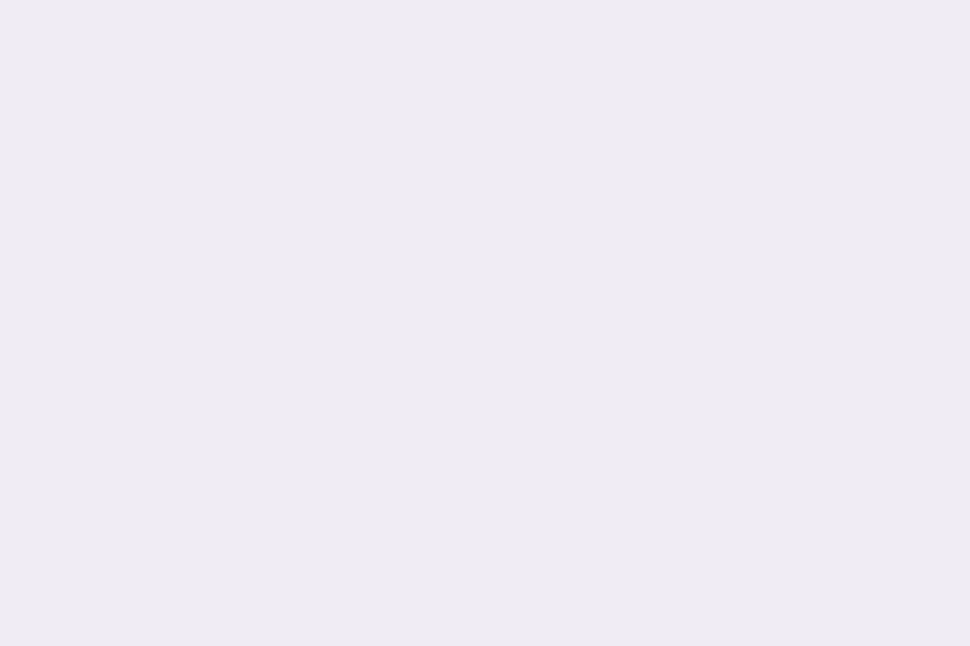
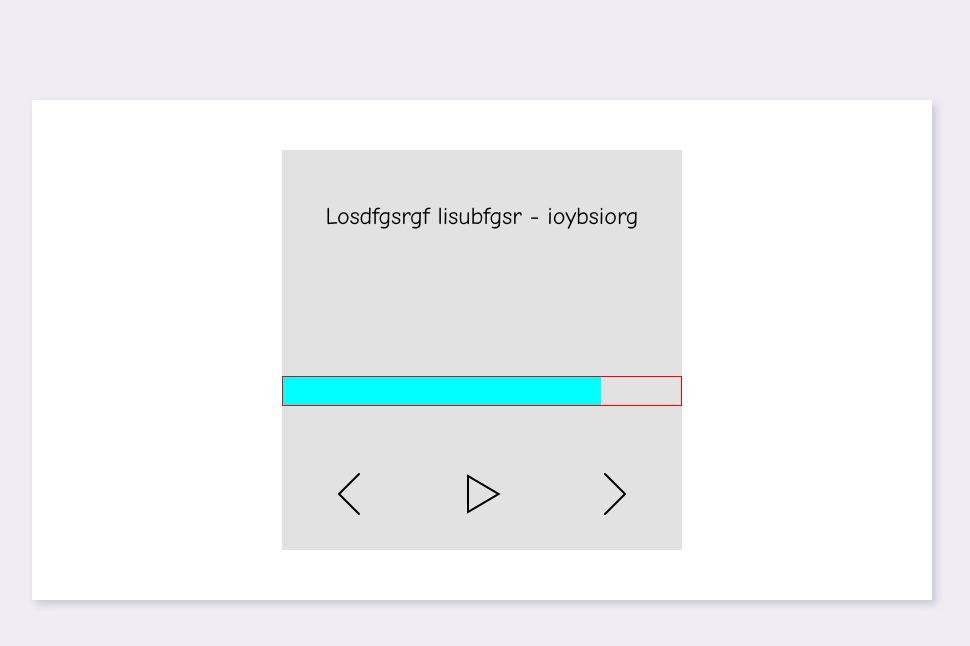
Before and after one commit to Yury-Odinson/audioHub, a plain HTML site: page index.html in a window 1280 px wide. Shown: the whole page, without its empty margins (158-1128 px from the left). Drawn offline with Linux system fonts and the light colour scheme.

Commit message:
feat: simple styles

```diff
--- a/index.html
+++ b/index.html
@@ -16,6 +16,25 @@
 </head>
 
 <body>
+    <div class="wrapper">
+        <div class="player">
+            <span class="player-song__title">Losdfgsrgf lisubfgsr - ioybsiorg</span>
+
+            <div class="player-song__image"></div>
+
+            <div class="player-progressBar">
+                <div class="progress"></div>
+            </div>
+
+            <div class="player-settings">
+                <button class="player-settings__back"></button>
+                <button class="player-settings__play"></button>
+                <button class="player-settings__next"></button>
+            </div>
+
+
+        </div>
+    </div>
 
     <script type="module" src="./src/js/index.js"></script>
 </body>
--- a/src/index.css
+++ b/src/index.css
@@ -0,0 +1,76 @@
+.wrapper {
+    display: flex;
+    justify-content: center;
+    align-items: center;
+    margin: 100px auto;
+    width: 900px;
+    height: 500px;
+    background-color: #fff;
+    -webkit-box-shadow: 4px 4px 8px 0px rgba(34, 60, 80, 0.2);
+    -moz-box-shadow: 4px 4px 8px 0px rgba(34, 60, 80, 0.2);
+    box-shadow: 4px 4px 8px 0px rgba(34, 60, 80, 0.2);
+}
+
+button {
+    width: 50px;
+    height: 50px;
+    background-color: #ffffff00;
+    border: none;
+    cursor: pointer;
+}
+
+.player-settings__back,
+.player-settings__play,
+.player-settings__next {
+    background-repeat: no-repeat;
+    background-position: center;
+}
+
+.player-settings__back {
+    background-image: url(/image/icons8-back.png);
+
+}
+
+.player-settings__play {
+    background-image: url(/image/icons8-play.png);
+
+}
+
+.player-settings__next {
+    background-image: url(/image/icons8-next.png);
+
+}
+
+
+.player {
+    display: flex;
+    flex-direction: column;
+    justify-content: space-around;
+    width: 400px;
+    height: 400px;
+    background-color: #97979748;
+}
+
+.player-song__title {
+    margin: 20px;
+    text-align: center;
+    font-size: 24px;
+}
+
+.player-progressBar {
+    height: 30px;
+    border: 1px solid red;
+    cursor: pointer;
+}
+
+.progress {
+    height: 100%;
+    width: 80%;
+    background-color: aqua;
+    cursor: pointer;
+}
+
+.player-settings {
+    display: flex;
+    justify-content: space-around;
+}
```
Also changed, not shown: image/icons8-back.png (added), image/icons8-next.png (added), image/icons8-pause.png (added), image/icons8-play.png (added), 1 other file.
